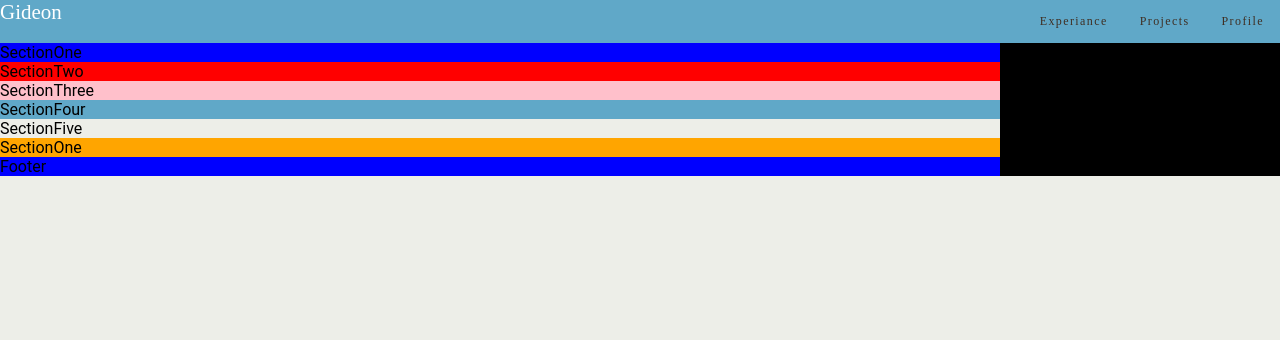
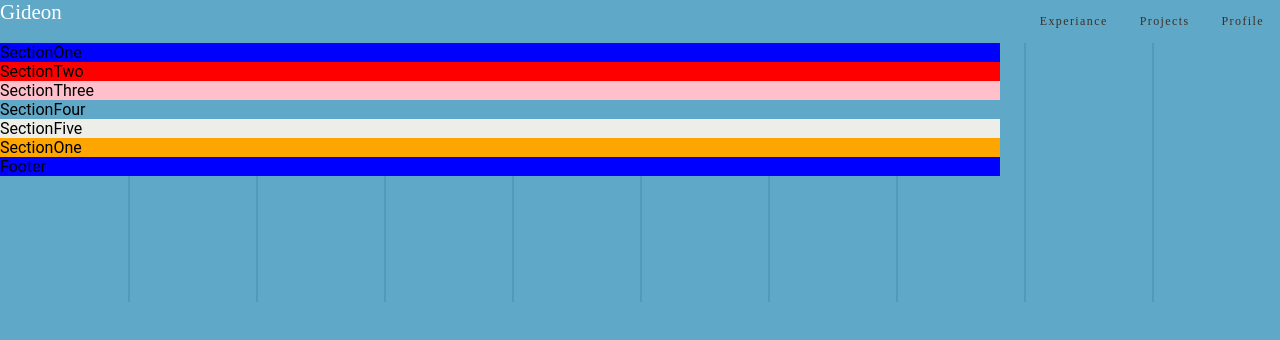
Before and after one commit to gideonflash/portfolio, a React (Create React App) app: page / in a window 1280 px wide. Shown: the top 340 px of the page. Built offline with nearby package versions, Linux system fonts and the light colour scheme; what webfontloader would draw is missing.

Commit message:
background line

```diff
--- a/src/containers/App/index.js
+++ b/src/containers/App/index.js
@@ -1,11 +1,110 @@
 import React, { Component } from "react";
+import styled from "styled-components";
+import MainPage from "../MainPage";
 
-import MainPage from "../MainPage";
+const Line = styled.div`
+  position: fixed;
+  z-index: 0;
+  top: 0;
+  bottom: 0;
+  height: 300px;
+  left: 10%;
+  border: 1px solid #5499b8;
+`;
+const Line2 = styled.div`
+  position: fixed;
+  z-index: 0;
+  top: 0;
+  bottom: 0;
+  background-color: red;
+  height: 300px;
+  left: 20%;
+  border: 1px solid #5499b8;
+`;
+const Line3 = styled.div`
+  position: fixed;
+  z-index: 0;
+  top: 0;
+  bottom: 0;
+  background-color: red;
+  height: 300px;
+  left: 30%;
+  border: 1px solid #5499b8;
+`;
+const Line4 = styled.div`
+  position: fixed;
+  z-index: 0;
+  top: 0;
+  bottom: 0;
+  background-color: red;
+  height: 300px;
+  left: 40%;
+  border: 1px solid #5499b8;
+`;
+const Line5 = styled.div`
+  position: fixed;
+  z-index: 0;
+  top: 0;
+  bottom: 0;
+  background-color: red;
+  height: 300px;
+  left: 50%;
+  border: 1px solid #5499b8;
+`;
+const Line6 = styled.div`
+  position: fixed;
+  z-index: 0;
+  top: 0;
+  bottom: 0;
+  background-color: red;
+  height: 300px;
+  left: 60%;
+  border: 1px solid #5499b8;
+`;
+const Line7 = styled.div`
+  position: fixed;
+  z-index: 0;
+  top: 0;
+  bottom: 0;
+  background-color: red;
+  height: 300px;
+  left: 70%;
+  border: 1px solid #5499b8;
+`;
+const Line8 = styled.div`
+  position: fixed;
+  z-index: 0;
+  top: 0;
+  bottom: 0;
+  background-color: red;
+  height: 300px;
+  left: 80%;
+  border: 1px solid #5499b8;
+`;
+const Line9 = styled.div`
+  position: fixed;
+  z-index: 0;
+  top: 0;
+  bottom: 0;
+  background-color: red;
+  height: 300px;
+  left: 90%;
+  border: 1px solid #5499b8;
+`;
 
 class Main extends Component {
   render() {
     return (
       <div>
+        <Line />
+        <Line2 />
+        <Line3 />
+        <Line4 />
+        <Line5 />
+        <Line6 />
+        <Line7 />
+        <Line8 />
+        <Line9 />
         <MainPage />
       </div>
     );
--- a/src/containers/MainPage/index.js
+++ b/src/containers/MainPage/index.js
@@ -10,7 +10,14 @@ import SectionSix from "../SectionSix";
 import Footer from "../Footer";
 
 const Wrapper = styled.div`
-	background-color: black;
+  max-width: 100%;
+  margin: 0 auto;
+  min-height: 100vh;
+  display: block;
+  position: relative;
+  z-index: 1;
+  padding: 0;
+  overflow: hidden;
 `;
 const Section = styled.div`
   display: grid;
@@ -18,11 +25,13 @@ const Section = styled.div`
   justify-items: center;
   width: 1000px;
 `;
+
 class MainPage extends Component {
   render() {
     return (
       <Wrapper>
         <LandingPageNavigation />
+
         <Section>
           <SectionTop />
           <SectionTwo />
--- a/src/global-styles.js
+++ b/src/global-styles.js
@@ -34,6 +34,6 @@ injectGlobal`
     margin: 0px;
     padding: 0px;
     font-family:'Roboto', sans-serif;
-    background-color: #EDEEE8;
+    background-color: #60a8c8;
   }
 `;
```
Lines whose indentation alone changed are shown as unchanged.
